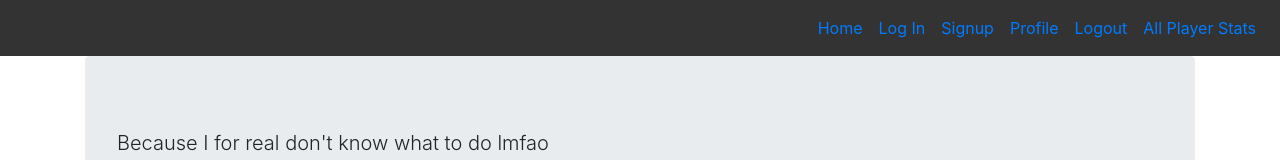
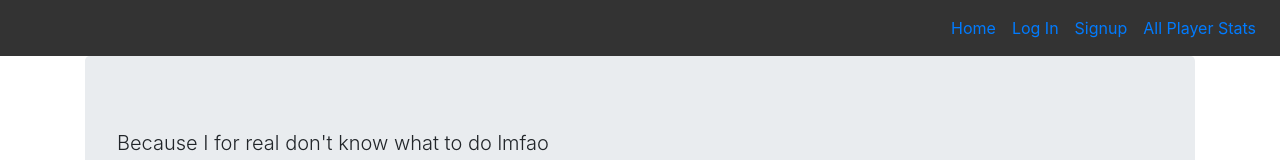
Before and after one commit to G3TSN1P3D/glowing-broccoli, a React (Create React App) app in the folder client/: page / in a window 1280 px wide. Shown: the top 160 px of the page. Built offline with nearby package versions, Linux system fonts and the light colour scheme; no server answers.

Commit message:
Fixed nav bar to remove/add according to login status

```diff
--- a/client/src/components/navBar.js
+++ b/client/src/components/navBar.js
@@ -18,24 +18,23 @@ export default function Navbar() {
                 <Link to="/">
                     <li class="p-2">Home</li>
                 </Link>
+                {!data ?
+                <>
                 <Link to="/login">
                     <li class="p-2">Log In</li>
                 </Link>
                 <Link to="/signup">
                     <li class="p-2">Signup</li>
                 </Link>
-                {
-                    data !== undefined &&
+                </>
+
+                    :
                     <Link to="/profile">
                     <li class="p-2">Profile</li>
                 </Link>
                 }
-                <Link to="/profile">
-                    <li class="p-2">Profile</li>
-                </Link>
-                <Link to="/stats">
-                    <li class="p-2">Logout</li>
-                </Link>
+
+
                 <Link to="/stats">
                     <li class="p-2">All Player Stats</li>
                 </Link>
```
